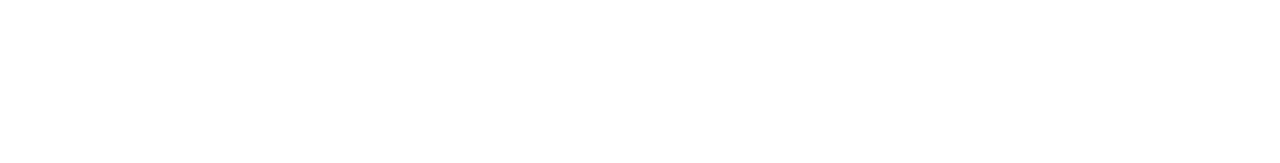
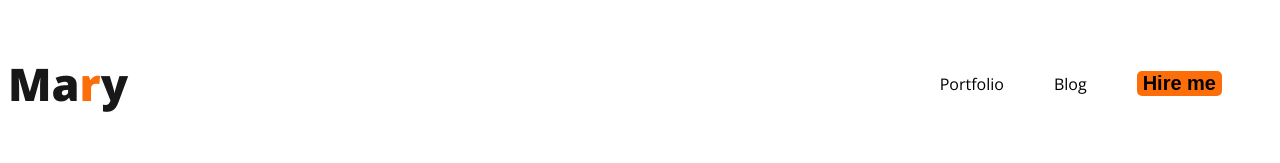
Before and after one commit to noman1543/basic-portfolio, a plain HTML site: page index.html in a window 1280 px wide. Drawn offline with nearby package versions, Linux system fonts and the light colour scheme.

Commit message:
added navber fixed position

```diff
--- a/index.html
+++ b/index.html
@@ -5,10 +5,23 @@
     <meta charset="UTF-8">
     <meta name="viewport" content="width=device-width, initial-scale=1.0">
     <title>Basic Portfolio</title>
+    <link rel="preconnect" href="https://fonts.googleapis.com">
+    <link rel="preconnect" href="https://fonts.gstatic.com" crossorigin>
+    <link href="https://fonts.googleapis.com/css2?family=Open+Sans:wght@400;700;800&display=swap" rel="stylesheet">
+    <link rel="stylesheet" href="style/portfolio.css">
 </head>
 
 <body>
     <header>
+        <nav>
+            <h3 class="nav-title">Ma<span class="text-primary">r</span>y</h3>
+            <ul>
+                <li> <a href=""></a> Portfolio</li>
+                <li> <a href=""></a> Blog</li>
+                <li><button class="btn-primary"> Hire me</button>
+                </li>
+            </ul>
+        </nav>
 
     </header>
     <main>
--- /dev/null
+++ b/style/portfolio.css
@@ -0,0 +1,42 @@
+/* shared style*/
+body {
+    font-family: 'Open Sans', sans-serif;
+}
+
+.text-primary {
+    color: #FD6E0A;
+}
+
+.btn-primary {
+    border-radius: 5px;
+    background: #FD6E0A;
+    font-size: 20px;
+    font-weight: 700;
+    border: 0px;
+}
+
+/* nav related style*/
+nav {
+    display: flex;
+    align-items: center;
+    justify-content: space-between;
+}
+
+.nav-title {
+    color: #181818;
+    font-size: 45px;
+    font-weight: 800;
+
+
+}
+
+nav>ul {
+    display: flex;
+    align-items: center;
+}
+
+nav li {
+    list-style: none;
+    margin-right: 50px;
+    text-decoration: none;
+}
```
